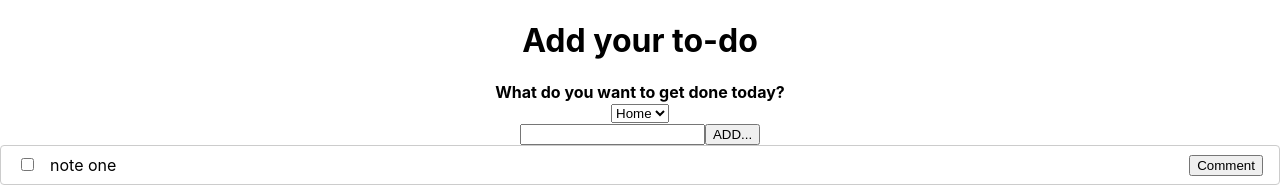
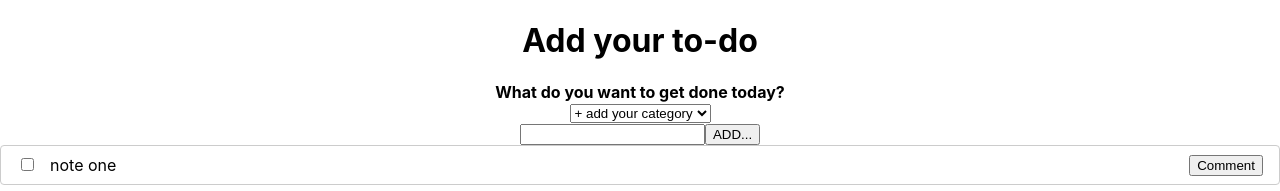
Before and after one commit to buhordenys/test, a React (Create React App) app: page / in a window 1280 px wide. Shown: the top 191 px of the page. Built offline with nearby package versions, Linux system fonts and the light colour scheme.

Commit message:
selectCategories step 3 - 'add category' part_1

```diff
--- a/src/Components/FormCategories.js
+++ b/src/Components/FormCategories.js
@@ -6,21 +6,33 @@ import Todos from "./Todos";
 class FormCategories extends React.Component {
     constructor(props) {
         super(props)
+        this.newCat = ''
         this.state = {
             selectedCategory: 'Home'
         }
     }
+
    selectCategory = (event) => {
-        this.setState (
-            {
-            selectedCategory: event.target.value
-        })
+       if (event.target.value == 'Add your Category') {
+           console.log(event.target.value)
+           return this.newCat = prompt('Add your new Category: ')
+
+           //todo выводит prompt в котором вводиться категория, при нажатии:
+           // "Ок" -> передаеться value SelectCategory.js в функцию, которая добавляет в this.state.category элемент массива со значением value
+           // "Отмена" -> evevnt = 'Home'
+       } else {
+               this.setState (
+                   {
+                       selectedCategory: event.target.value
+                   })
+       }
     }
+
 
     render() {
         return (
             <div>
-                <SelectCategory selectCategory={this.selectCategory}/>
+                <SelectCategory selectCategory={this.selectCategory} newCat={this.newCat}/>
                 <Todos selectedCategory={this.state.selectedCategory}/>
             </div>
         )
--- a/src/Components/SelectCategory.js
+++ b/src/Components/SelectCategory.js
@@ -6,7 +6,7 @@ class SelectCategory extends React.Component {
         super(props)
         this.id = 0
         this.state = {
-            categories:  ['Home', 'Work']
+            categories:  ['+ add your category', 'Home', 'Work']
         }
     }
 
@@ -18,12 +18,8 @@ class SelectCategory extends React.Component {
         this.setState(
             {
                 categories: [
-                    ...this.state.todoes,
-                    {
-                        id: this.getId(),
-                        selected: false,
-                        category: value
-                    }
+                    ...this.state.categories,
+                    value
                 ]
             })
     }
@@ -36,7 +32,9 @@ class SelectCategory extends React.Component {
                     {
                         this.state.categories.map( (category) => {
                                 return (
+                                    <>
                                     <option value={category}>{category}</option>
+                                    </>
                                 )
                             }
                         )
--- a/src/Components/Todos.js
+++ b/src/Components/Todos.js
@@ -20,7 +20,7 @@ class Todos extends React.Component {
         }
     }
 
-//todo перехватывает обновление, выбор категорий:
+    //todo перехватывает обновление, если категория уже есть в массиве переданного пропса FormCategories.js(this.state.selectedCategory), то пропускаем добавление нового элемента с задачами, которое ведет за собой переписывание на нового в формате ниже. А в противном случае добавляет новую категорию к нам, с чистим List выбор категорий:
     componentWillReceiveProps(props, context) {
         if (!this.howUseCategory(props.selectedCategory)) {
             this.setState(
@@ -34,6 +34,7 @@ class Todos extends React.Component {
         }
     }
 
+    //todo сравнение есть ли такая же категория, какую мы выбрали в FormCategories.js, в нашем стайте или нет
     howUseCategory(el) {
         let arrCategorise = Object.keys(this.state.todoes).valueOf()
         console.log(arrCategorise, el)
@@ -44,6 +45,7 @@ class Todos extends React.Component {
         return this.state.todoes[this.props.selectedCategory]
     }
 
+    //todo генерирует новые key в перебираемые объкты, для логики React
     getId = () => {
         return ++this.id
     }
@@ -67,10 +69,13 @@ class Todos extends React.Component {
 
     }
 
+    //todo фильтрует массив и возвращает новый массив объектов, но без объкта с данным id (которое, передаеться при вызове ф-ии filterTodoes)
     filterTodoes = (id) => {
         return this.state.todoes[this.props.selectedCategory].filter(note => note.id !== id)
     }
 
+    //todo перебирает массив his.state.todoes и возвращает уже с новый массив с правками, которые прописаны в дочерних компонентах:
+    // в данном случае зачеркиват выбранный в checkbox вариант
     mapTodoes = (id) => {
         return this.state.todoes[this.props.selectedCategory].map((note) => {
             if(note.id === id) {
@@ -80,6 +85,7 @@ class Todos extends React.Component {
         })
     }
 
+    //todo функция, которая объеденила filterTodoes и mapTodoes. Ее же собственно и передаем дочерним компонентам
     onChange = (id) => {
         this.setState({
             todoes: {
@@ -95,7 +101,7 @@ class Todos extends React.Component {
                         [this.props.selectedCategory]: this.filterTodoes(id)
                     }
                 })
-            }, 5000)
+            }, 10000)
             }
         )
     }
```
